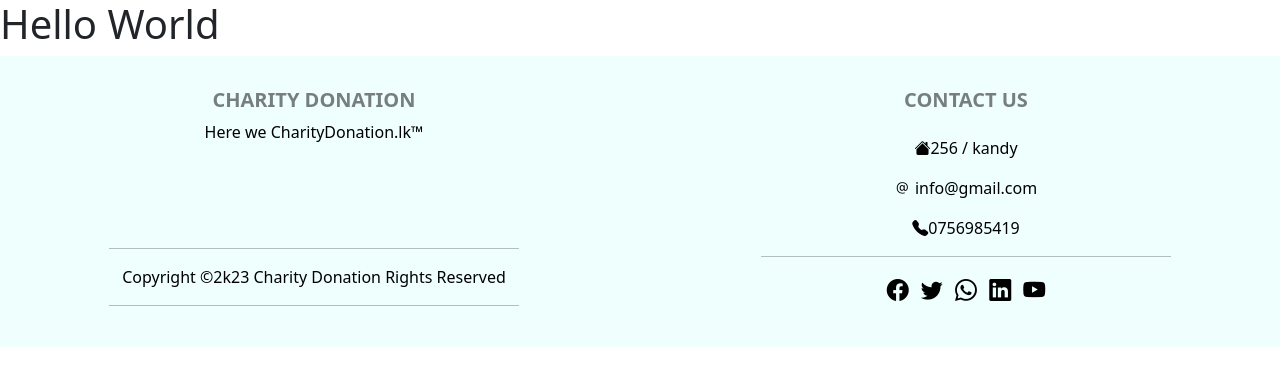
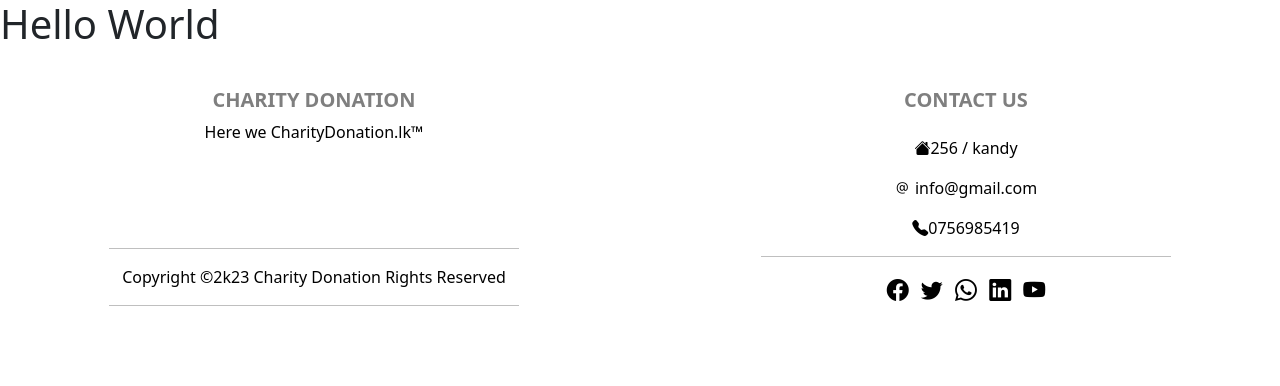
Before and after one commit to Helitha1/Migten, a PHP site: page / in a window 1280 px wide. Shown: the top 386 px of the page. Run offline with PHP 8.4, Linux system fonts and the light colour scheme; some libraries are stand-ins or nearby versions.

Commit message:
Update footer.php

```diff
--- a/footer.php
+++ b/footer.php
@@ -15,7 +15,7 @@
 
 <body>
 
-    <footer class="text-white pb-2 pt-2" style="background-color: #effffd;">
+    <footer class="text-white pb-2 pt-2" style="background-color: white;">
 
         <div class="col-12 text-md-start">
 
```
